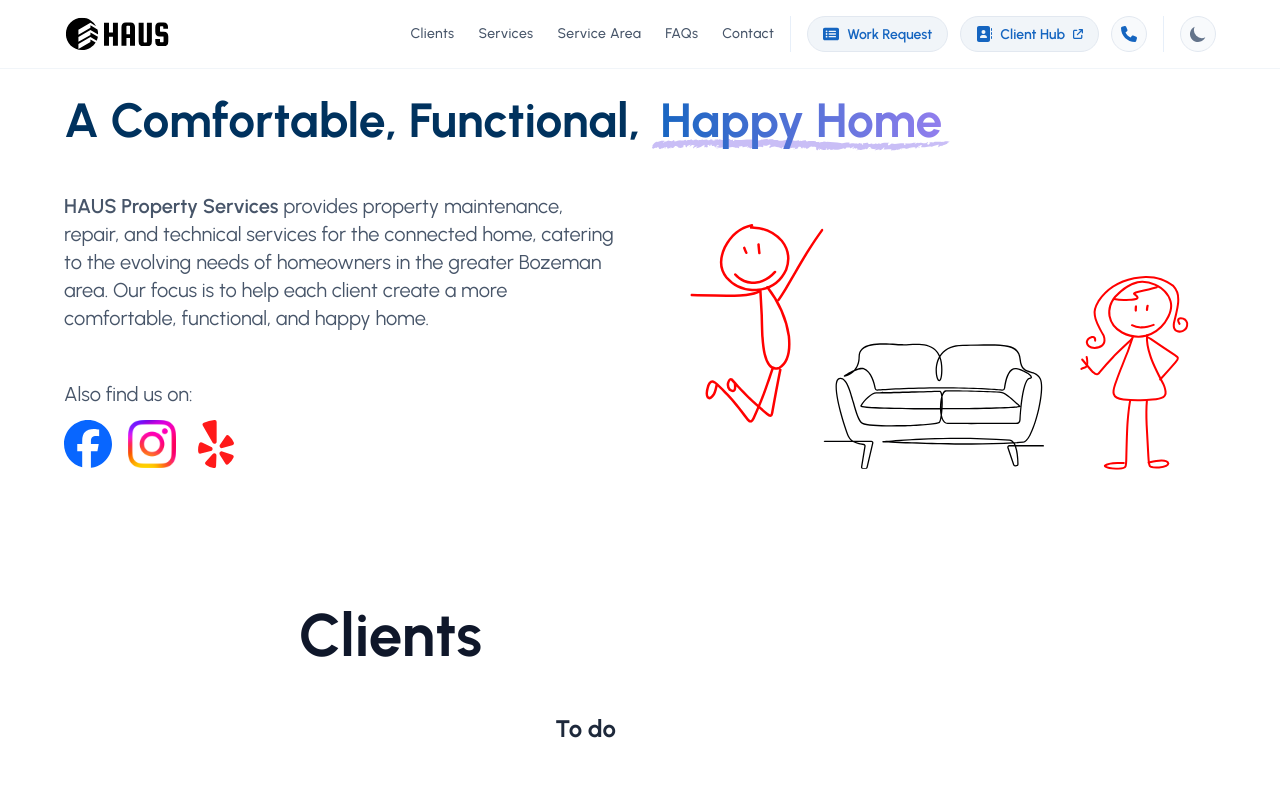
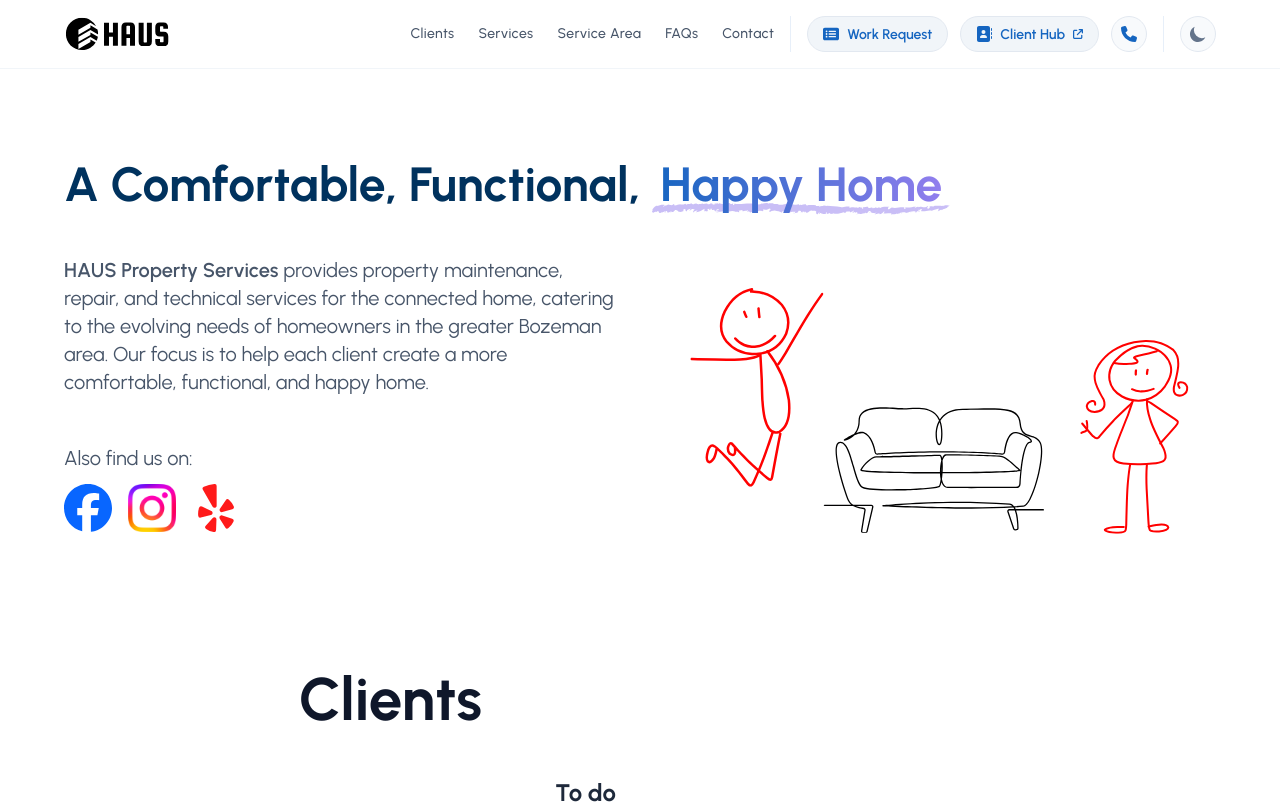
Before and after one commit to ben-v/haus, a React (Vite) app: page / in a window 1280 px wide. Shown: the top 804 px of the page. Built offline with nearby package versions, Linux system fonts and the light colour scheme.

Commit message:
Adjusted spacing

```diff
--- a/src/pages/landing/sections/Intro.tsx
+++ b/src/pages/landing/sections/Intro.tsx
@@ -13,7 +13,7 @@ const Intro = () => {
   const { theme, } = useContext(ThemeContext);
 
     return (
-      <section id="home" className="pt-32 sm:pt-24 md:pt-24">
+      <section id="home" className="pt-32 sm:pt-40 md:pt-40">
       <div className="mx-auto px-4 sm:px-12 xl:max-w-6xl xl:px-0">
         <div className="relative">
           <h1 className="text-center text-5xl font-bold text-blue-900 dark:text-white sm:text-6xl lg:text-left lg:text-5xl">
```
